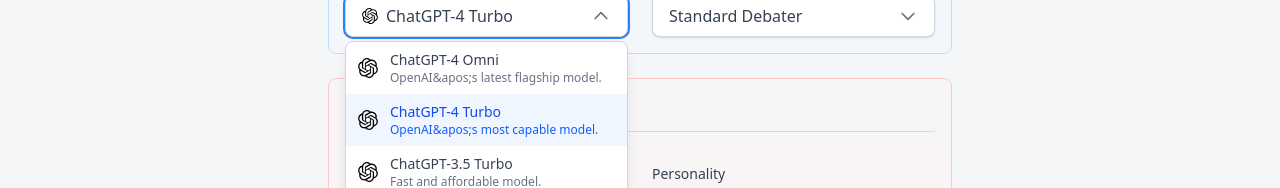
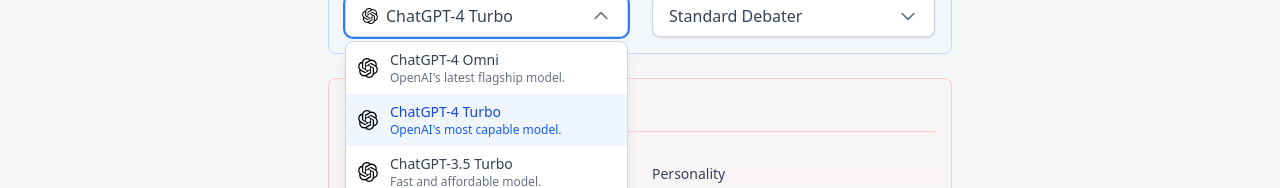
Before and after one commit to joshuaisaact/AIgument, a Next.js app: page / in a window 1280 px wide. Both pictures are taken after a click on the button "ChatGPT-4 Turbo". Shown: the part 610-798 px from the top of the page. Built offline with nearby package versions, Linux system fonts and the light colour scheme.

Commit message:
fix: model descriptions

```diff
--- a/app/components/ui/ModelSelector.tsx
+++ b/app/components/ui/ModelSelector.tsx
@@ -81,7 +81,10 @@
               <ModelLogo modelId={id as ModelType} className="w-5 h-5 flex-shrink-0" />
               <div className="flex flex-col">
                 <span className="font-medium text-sm">{config.name}</span>
-                <span className={`text-xs ${id === value ? 'text-blue-600 dark:text-blue-400' : 'text-gray-500 dark:text-gray-400'}`}>{config.description}</span>
+                <span
+                  className={`text-xs ${id === value ? 'text-blue-600 dark:text-blue-400' : 'text-gray-500 dark:text-gray-400'}`}
+                  dangerouslySetInnerHTML={{ __html: config.description }}
+                />
               </div>
             </button>
           ))}
```
